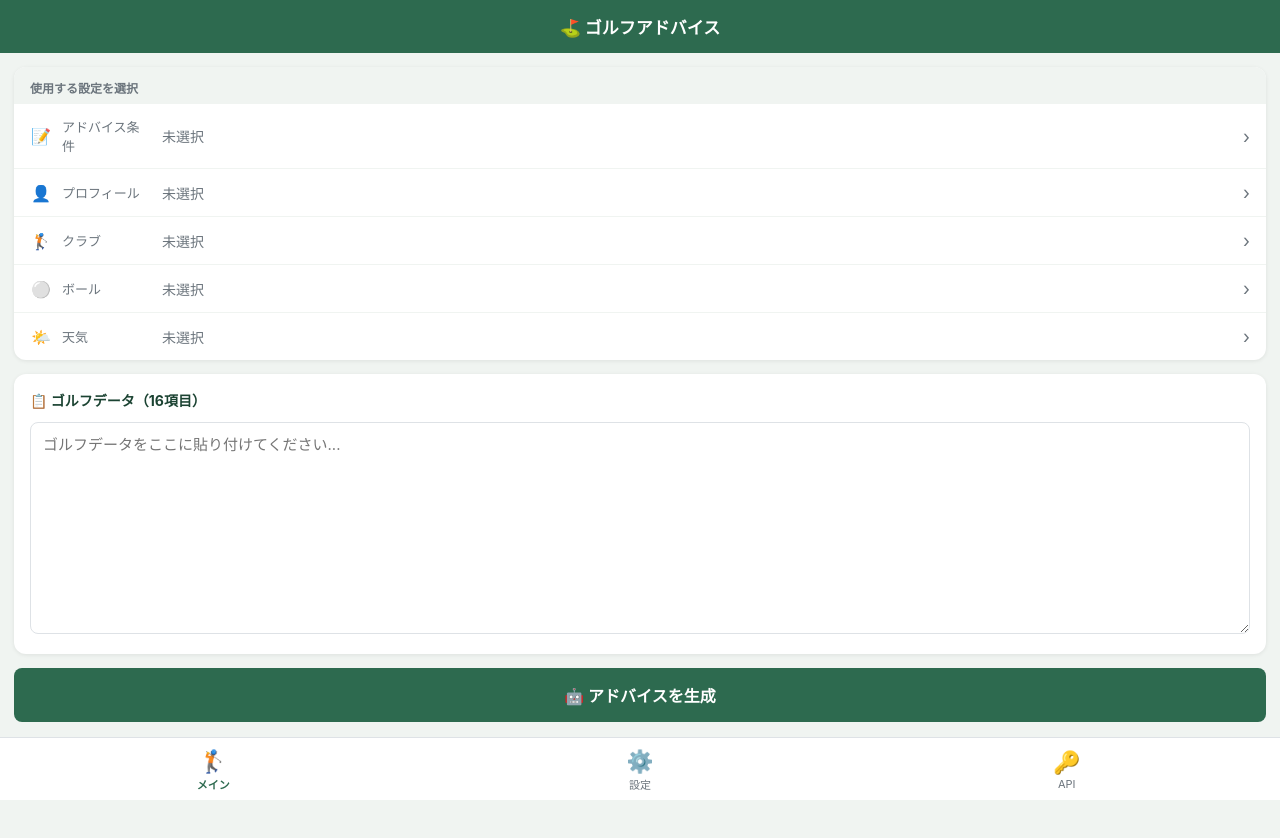
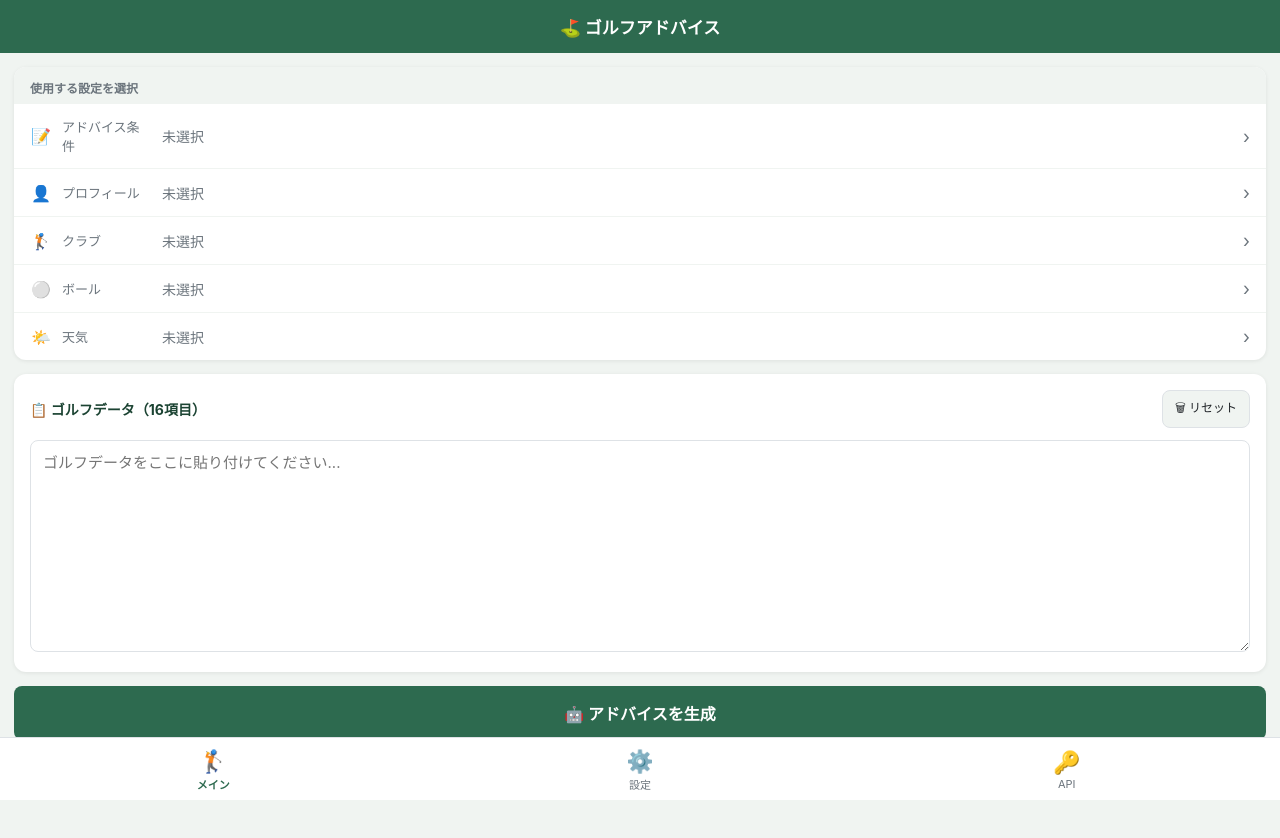
Before and after one commit to ywakao-png/golf, a plain HTML site: page index.html in a window 1280 px wide. Drawn offline with Linux system fonts and the light colour scheme.

Commit message:
Update index.html

```diff
--- a/index.html
+++ b/index.html
@@ -255,10 +255,8 @@
 
 <div class="header">⛳ ゴルフアドバイス</div>
 
-<!-- ===================== MAIN PAGE ===================== -->
 <div id="page-main" class="page active">
 
-    <!-- Selector rows -->
     <div class="card" style="padding: 0; overflow: hidden;">
         <div style="padding: 12px 16px 8px; font-size: 12px; font-weight: bold; color: var(--text-muted); background: var(--bg);">使用する設定を選択</div>
         <div class="sel-row" onclick="openSelectModal('condition')">
@@ -293,9 +291,11 @@
         </div>
     </div>
 
-    <!-- Golf data -->
     <div class="card">
-        <div class="card-title">📋 ゴルフデータ（16項目）</div>
+        <div class="card-title" style="display: flex; align-items: center; justify-content: space-between;">
+            📋 ゴルフデータ（16項目）
+            <button class="btn btn-secondary btn-sm" onclick="document.getElementById('golf-data').value=''">🗑 リセット</button>
+        </div>
         <textarea id="golf-data" rows="10" placeholder="ゴルフデータをここに貼り付けてください..."></textarea>
     </div>
 
@@ -306,10 +306,8 @@
     <div id="advice-result" style="margin-top: 14px;"></div>
 </div>
 
-<!-- ===================== SETTINGS PAGE ===================== -->
 <div id="page-settings" class="page">
 
-    <!-- Export / Import -->
     <div class="share-card">
         <div class="share-card-title">📤 設定の共有</div>
         <p class="share-note">エクスポートしたJSONを渡すと、他の人が同じプリセットをインポートして使えます。APIキーは含まれません。</p>
@@ -320,7 +318,6 @@
         <input type="file" id="import-file" accept=".json" style="display:none;" onchange="importSettings(event)">
     </div>
 
-    <!-- Advice Conditions -->
     <div class="accordion">
         <button class="acc-header" onclick="toggleAcc(this)">
             <span class="acc-title">📝 アドバイス条件</span>
@@ -332,7 +329,6 @@
         </div>
     </div>
 
-    <!-- Profile -->
     <div class="accordion">
         <button class="acc-header" onclick="toggleAcc(this)">
             <span class="acc-title">👤 プロフィール</span>
@@ -344,7 +340,6 @@
         </div>
     </div>
 
-    <!-- Club -->
     <div class="accordion">
         <button class="acc-header" onclick="toggleAcc(this)">
             <span class="acc-title">🏌️ クラブ</span>
@@ -356,7 +351,6 @@
         </div>
     </div>
 
-    <!-- Ball -->
     <div class="accordion">
         <button class="acc-header" onclick="toggleAcc(this)">
             <span class="acc-title">⚪ ボール</span>
@@ -368,7 +362,6 @@
         </div>
     </div>
 
-    <!-- Weather -->
     <div class="accordion">
         <button class="acc-header" onclick="toggleAcc(this)">
             <span class="acc-title">🌤️ 天気・コンディション</span>
@@ -382,7 +375,6 @@
 
 </div>
 
-<!-- ===================== API PAGE ===================== -->
 <div id="page-api" class="page">
     <div class="card">
         <div class="card-title">🔑 OpenAI APIキー</div>
@@ -408,7 +400,6 @@
     </div>
 </div>
 
-<!-- Bottom Navigation -->
 <nav class="bottom-nav">
     <button class="nav-item active" onclick="showPage('main', this)">
         <span class="nav-icon">🏌️</span>メイン
@@ -421,7 +412,6 @@
     </button>
 </nav>
 
-<!-- ========== Select Modal (main screen) ========== -->
 <div id="select-modal" class="modal-overlay" onclick="closeSelectModal(event)">
     <div class="modal">
         <div class="modal-title" id="select-modal-title">選択</div>
@@ -430,7 +420,6 @@
     </div>
 </div>
 
-<!-- ========== Add / Edit Modal (settings) ========== -->
 <div id="edit-modal" class="modal-overlay" onclick="closeEditModal(event)">
     <div class="modal">
         <div class="modal-title" id="edit-modal-title">追加</div>
@@ -680,7 +669,7 @@ function buildEditForm(type, preset) {
                     <label>プリセット名</label>
                     <input type="text" id="ef-name" placeholder="例: 晴れ・無風" value="${v('name')}">
                     <label>地面の硬さ</label>
-                    <input type="text" id="ef-ground" placeholder="例: 硬い、普通、柔らかい" value="${v('ground')}">
+                    <input type="text" id="ef-ground" placeholder="例: ハード、ミディアム、ソフト" value="${v('ground')}">
                     <div class="grid-2">
                         <div><label>温度</label>
                             <div class="input-unit"><input type="number" id="ef-temp" placeholder="20" value="${v('temp')}"><span class="unit">°C</span></div>
```
